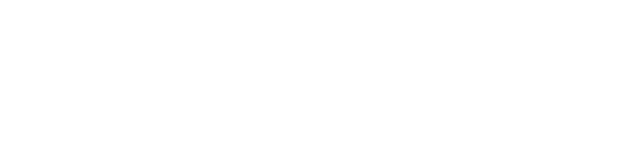
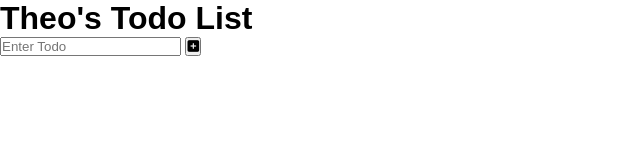
Before and after one commit to theoladas/todoList, a plain HTML site: page index.html in a window 1280 px wide. Shown: the whole page, without its empty margins (0-640 px from the left). Drawn offline with Linux system fonts and the light colour scheme.

Commit message:
adding the title , form and button for our todoList

```diff
--- a/app.js
+++ b/app.js
@@ -0,0 +1 @@
+//inside the Ul I want to generate a div.todo with a li and a button
--- a/index.html
+++ b/index.html
@@ -19,6 +19,18 @@
     <title>Theo's Todo List</title>
   </head>
   <body>
+    <header>
+      <h1>Theo's Todo List</h1>
+    </header>
+    <form>
+      <input type="text" class="userInput" placeholder="Enter Todo" />
+      <button class="todoButton" type="submit">
+        <i class="fas fa-plus-square"></i>
+      </button>
+    </form>
+    <div class="todoContainer">
+      <ul class="todo-list"></ul>
+    </div>
     <script src="./app.js"></script>
   </body>
 </html>
```
